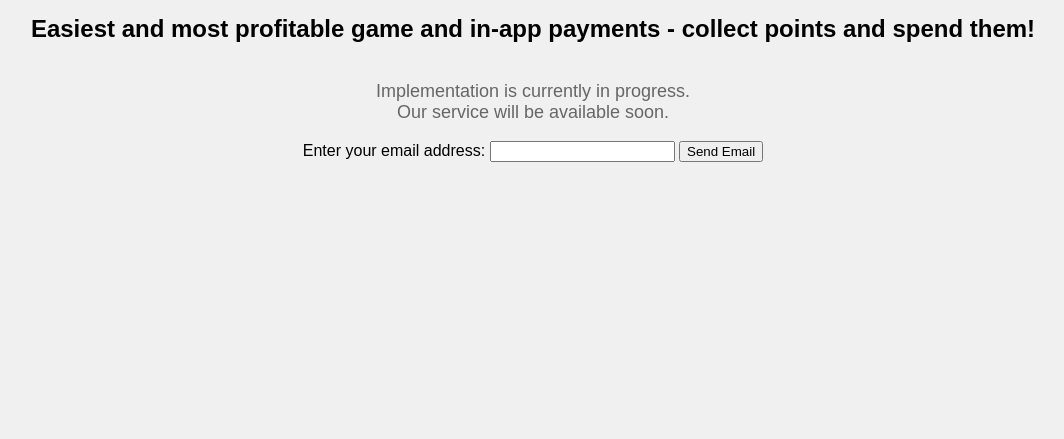
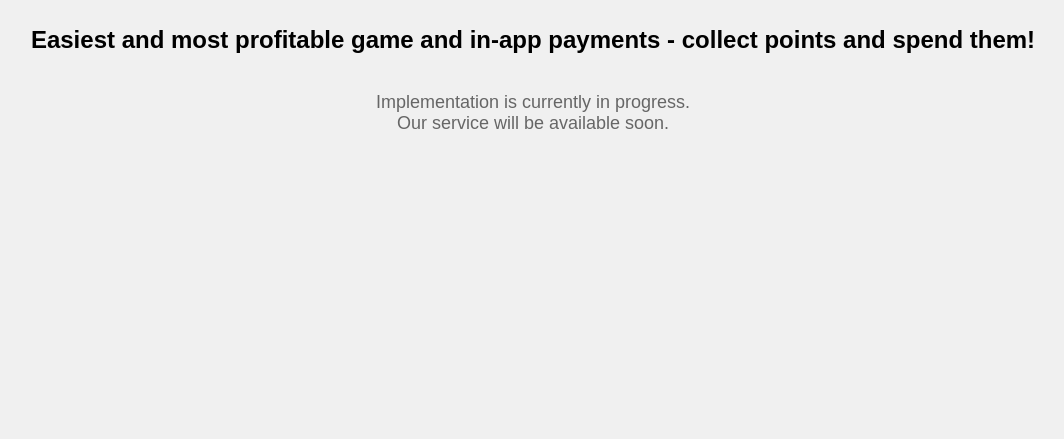
Before and after one commit to ahmetsenturk/game-discounts-landing, a website: page src/index.html in a window 1280 px wide. Shown: the part 361-800 px from the top of the page, without its empty margins (107-1171 px from the left). Drawn offline with Linux system fonts and the light colour scheme.

Commit message:
remove html email

```diff
--- a/src/index.html
+++ b/src/index.html
@@ -34,32 +34,6 @@
         <h1>Welcome to Game Payments</h1>
         <h2>Easiest and most profitable game and in-app payments - collect points and spend them!</h2>
         <p>Implementation is currently in progress.<br>Our service will be available soon.</p>
-
-        <form id="emailForm">
-          <label for="user_email">Enter your email address:</label>
-          <input type="email" id="user_email" required>
-          <button type="button" onclick="sendEmail()">Send Email</button>
-      </form>
-  </div>
-
-  <script>
-      function sendEmail() {
-          const user_email = document.getElementById("user_email").value;
-          const to = "gamingbirseyler@gmail.com"; // Replace with the email address where you want to send the emails.
-          const subject = "New email from Game Payments";
-          const message = "User email: " + user_email;
-
-          const mailtoLink = "mailto:" + to + "?subject=" + subject + "&body=" + message;
-
-          // Create a temporary anchor element to trigger the email client.
-          const tempLink = document.createElement("a");
-          tempLink.href = mailtoLink;
-
-          // Trigger the click event to open the default email client.
-          tempLink.click();
-      }
-  </script>
-
     </div>
 </body>
 </html>
```
